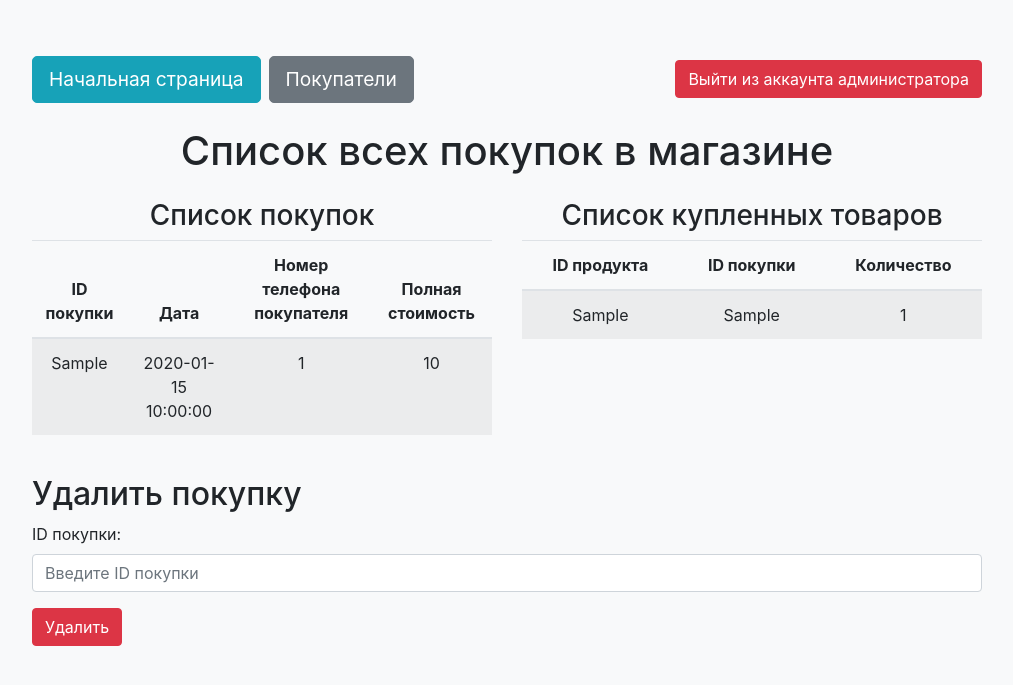
After one commit to romapopov1212/KursBd, a FastAPI app: template templates/purchase.html in a window 1280 px wide. The commit adds this page. Shown: the top 685 px of the page, without its empty margins (133-1146 px from the left). Run offline with FastAPI, Linux system fonts and the light colour scheme; the template is opened without the code that fills it: most values are stand-ins (such as "Sample title", 1, 10 or a date in 2020); parts of the project's set-up code (start-up, migrations or seed data) failed here and were passed over; some libraries are stand-ins or nearby versions.

Commit message:
added purchase page and all functional for this page

```diff
--- a/templates/buyer.html
+++ b/templates/buyer.html
@@ -31,7 +31,7 @@
                 <div class="d-flex justify-content-between align-items-center mb-3">
                     <div class="d-flex">
                         <a href="/shop/products/admin_page" class="btn btn-info nav-button">Начальная страница</a>
-                        <a href="#" class="btn btn-secondary nav-button ml-2">Покупки</a>
+                        <a href="/shop/products/purchase_page" class="btn btn-secondary nav-button ml-2">Покупки</a>
                     </div>
                     <a href="#" class="btn btn-danger" onclick="redirectToProductsPage(event)">Выйти из аккаунта администратора</a>
 
--- /dev/null
+++ b/templates/purchase.html
@@ -0,0 +1,130 @@
+<!DOCTYPE html>
+<html lang="ru">
+<head>
+    <meta charset="UTF-8">
+    <title>Магазин</title>
+    <link rel="stylesheet" href="https://stackpath.bootstrapcdn.com/bootstrap/4.5.2/css/bootstrap.min.css">
+    <script src="https://code.jquery.com/jquery-3.5.1.slim.min.js"></script>
+    <script src="https://cdn.jsdelivr.net/npm/@popperjs/core@2.5.3/dist/umd/popper.min.js"></script>
+    <script src="https://stackpath.bootstrapcdn.com/bootstrap/4.5.2/js/bootstrap.min.js"></script>
+    <script src="https://cdnjs.cloudflare.com/ajax/libs/axios/0.21.1/axios.min.js"></script>
+    <script src="/static/main.js"></script>
+    <style>
+        .nav-button {
+            font-size: 1.2rem;
+            padding: 0.5rem 1rem;
+            margin: 0.5rem 0;
+            border-radius: 5px;
+        }
+        .nav-button:hover {
+            text-decoration: none;
+            opacity: 0.9;
+        }
+    </style>
+</head>
+
+<body class="bg-light d-lg-grid">
+    <div class="container mt-5">
+        <div class="row justify-content-center">
+            <div class="col-md-10 p-md-0">
+                <!-- Верхний правый угол -->
+                <div class="d-flex justify-content-between align-items-center mb-3">
+                    <div class="d-flex">
+                        <a href="/shop/products/admin_page" class="btn btn-info nav-button">Начальная страница</a>
+                        <a href="/shop/products/buyers_page" class="btn btn-secondary nav-button ml-2">Покупатели</a>
+                    </div>
+                    <a href="#" class="btn btn-danger" onclick="redirectToProductsPage(event)">Выйти из аккаунта администратора</a>
+
+                </div>
+
+
+                <h1 class="text-center mb-4">Список всех покупок в магазине</h1>
+                <div class="row">
+                    <!-- Первая таблица -->
+                    <div class="col-md-6">
+                        <h3 class="text-center">Список покупок</h3>
+                        <table class="table table-striped text-center">
+                            <thead>
+                                <tr>
+                                    <th>ID покупки</th>
+                                    <th>Дата</th>
+                                    <th>Номер телефона покупателя</th>
+                                    <th>Полная стоимость</th>
+                                </tr>
+                            </thead>
+                            <tbody>
+                                {% for pur in purchase %}
+                                <tr>
+                                    <td>{{ pur.id_purchase }}</td>
+                                    <td>{{ pur.date }}</td>
+                                    <td>{{ pur.buyer_number }}</td>
+                                    <td>{{ pur.full_price }}</td>
+                                </tr>
+                                {% endfor %}
+                            </tbody>
+                        </table>
+                    </div>
+                    <!-- Вторая таблица -->
+                    <div class="col-md-6">
+                        <h3 class="text-center">Список купленных товаров </h3>
+                        <table class="table table-striped text-center">
+                            <thead>
+                                <tr>
+                                    <th>ID продукта</th>
+                                    <th>ID покупки</th>
+                                    <th>Количество</th>
+                                </tr>
+                            </thead>
+                            <tbody>
+                                {% for purProd in purProds %}
+                                <tr>
+                                    <td>{{ purProd.id_product }}</td>
+                                    <td>{{ purProd.id_purchase }}</td>
+                                    <td>{{ purProd.count }}</td>
+
+                                </tr>
+                                {% endfor %}
+                            </tbody>
+                        </table>
+                    </div>
+                </div>
+
+                <!-- Форма удаления продукта -->
+                <div class="mt-4">
+                    <h2>Удалить покупку</h2>
+                    <form id="deleteProductForm">
+                        <div class="form-group">
+                            <label for="deleteProductId">ID покупки:</label>
+                            <input type="number" class="form-control" id="deleteProductId" placeholder="Введите ID покупки">
+                        </div>
+                        <button type="submit" class="btn btn-danger">Удалить</button>
+                    </form>
+                </div>
+            </div>
+        </div>
+    </div>
+
+    <script>
+        function redirectToProductsPage(event) {
+            event.preventDefault();
+            document.cookie = "token=; path=/; domain=" + window.location.hostname + "; expires=Thu, 01 Jan 1970 00:00:00 UTC;";
+            window.location.href = "products_page";
+        }
+
+    document.getElementById('deleteProductForm').addEventListener('submit', async function(event) {
+        event.preventDefault();
+        const productId = document.getElementById('deleteProductId').value;
+
+        try {
+            const response =  await axios.delete(`/shop/products/purchase/delete_by_id/${productId}`);
+            alert(response.data.message);
+            location.reload();
+        } catch (error) {
+            alert('Ошибка удаления продукта: ' + (error.response?.data?.detail || error.message));
+        }
+    });
+
+
+    </script>
+</body>
+</html>
```
Also changed, not shown: api/purchase.py (+32 -8 lines), services/purchase.py (+9 -6 lines), templates/index_admin.html (+11 -11 lines).
